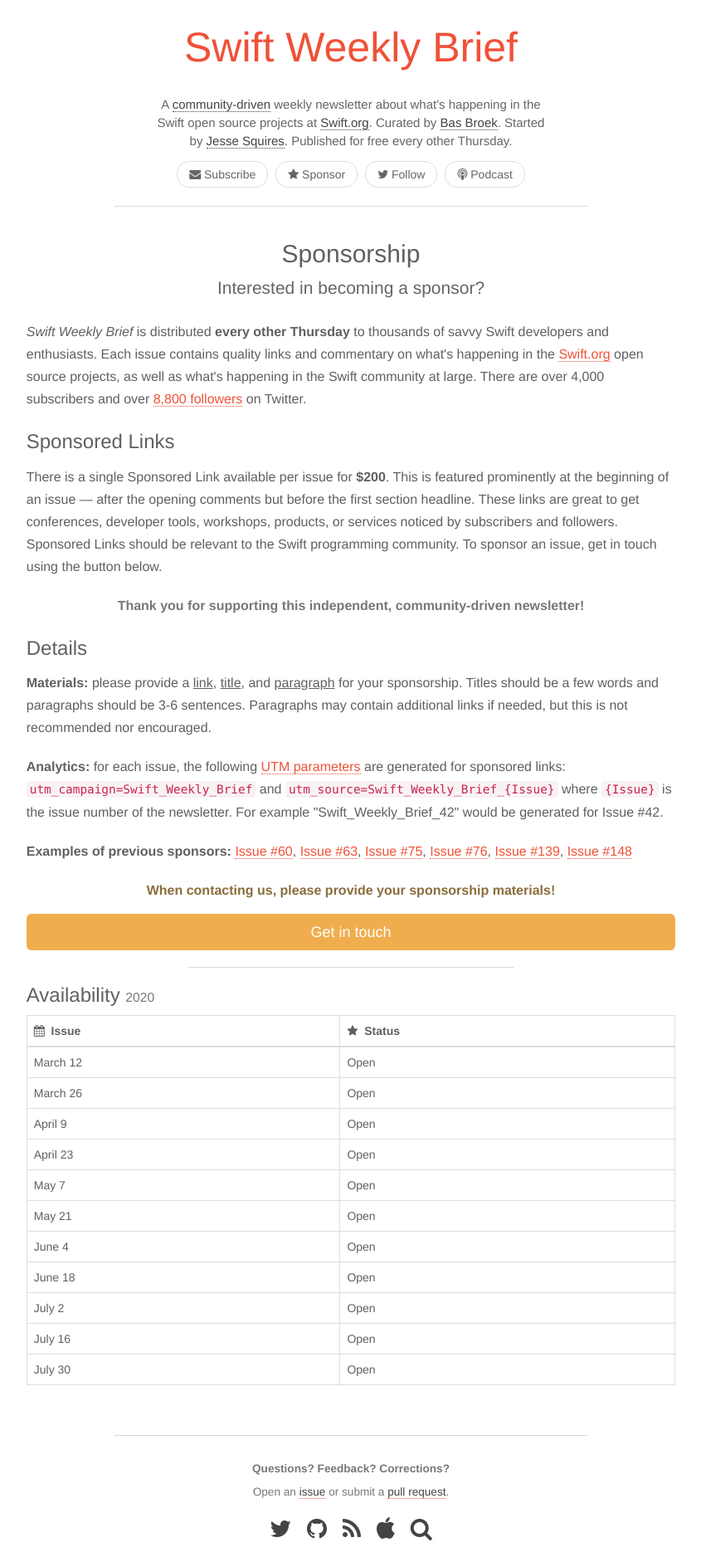
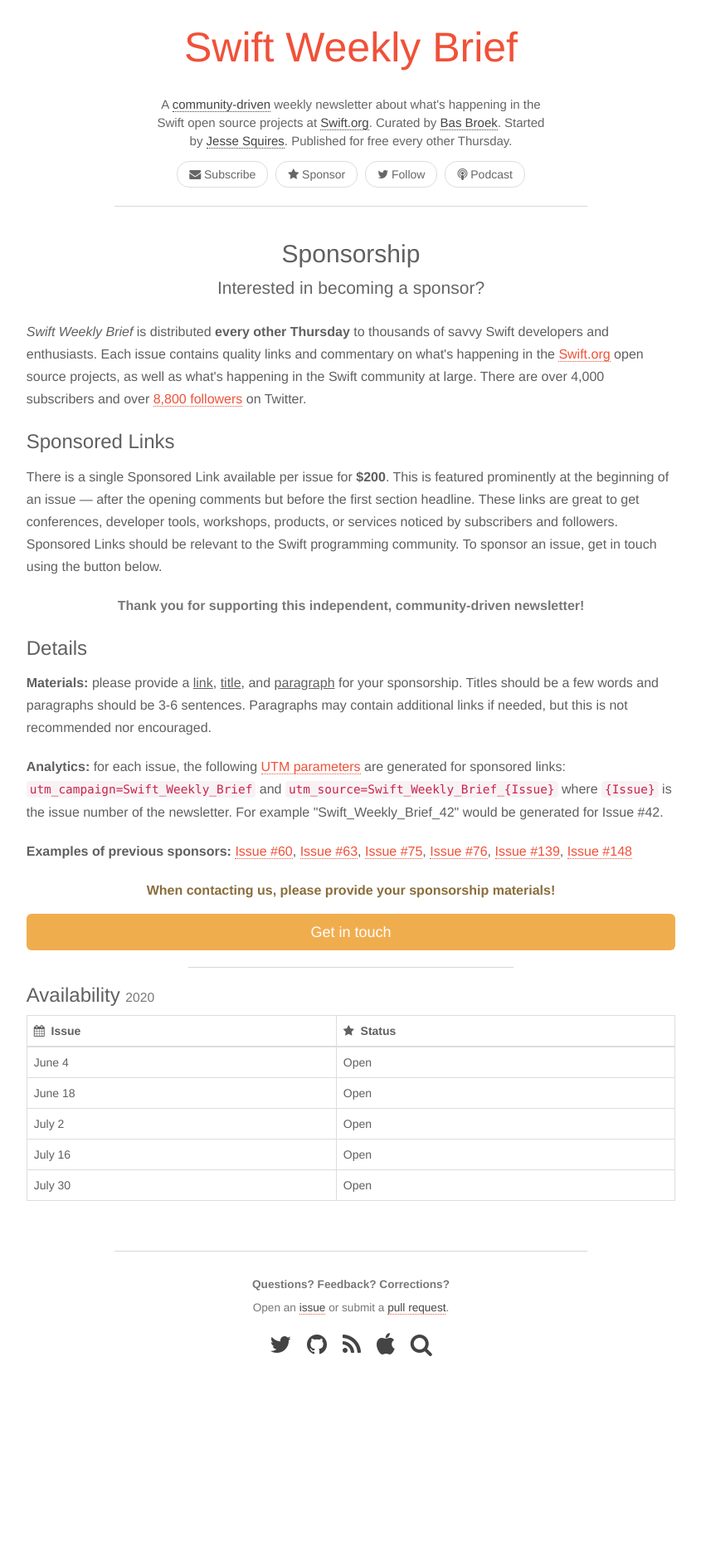
Before and after one commit to SwiftWeekly/swiftweekly.github.io, a Jekyll site: the page built from sponsorship.md, in a window 1280 px wide. Shown: the whole page at 83% size, without its empty margins (217-1062 px from the left). Built offline with Jekyll 4.4.1, drawn with Linux system fonts in a browser that asks for light colours; after the commit the page ends 1648 px from its top, so only the background shows below that.

Commit message:
Update sponsorship.md

```diff
--- a/sponsorship.md
+++ b/sponsorship.md
@@ -60,12 +60,6 @@
 <div class="table-responsive" markdown="1">
 | <i class="fa fa-calendar" aria-hidden="true"></i>&nbsp; Issue | <i class="fa fa-star" aria-hidden="true"></i>&nbsp; Status |
 |:-|:-|
-| March 12     | Open |
-| March 26     | Open |
-| April 9      | Open |
-| April 23     | Open |
-| May 7        | Open |
-| May 21       | Open |
 | June 4       | Open |
 | June 18      | Open |
 | July 2       | Open |
```
